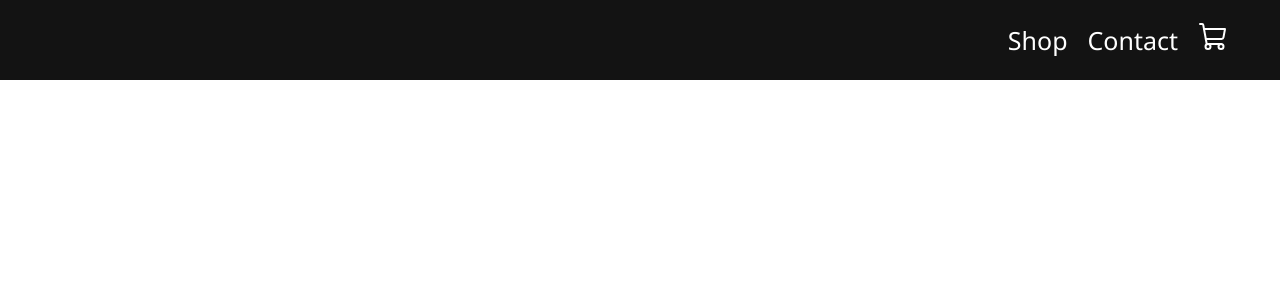
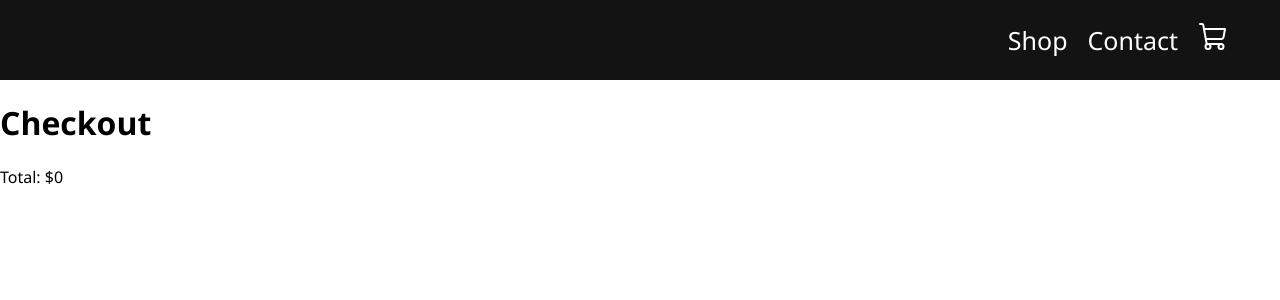
Before and after one commit to fherrera7850/suyai2, a React (Create React App) app: page /checkout in a window 1280 px wide. Before the commit this address had no page. Shown: the top 300 px of the page. Built offline with nearby package versions, Linux system fonts and the light colour scheme.

Commit message:
pagina checkout

```diff
--- a/src/App.js
+++ b/src/App.js
@@ -4,6 +4,7 @@ import { Navbar } from "./components/navbar";
 import { Shop } from "./pages/shop/shop";
 import { Contact } from "./pages/contact";
 import { Cart } from "./pages/cart/cart";
+import { Checkout } from "./pages/shop/checkout";
 import { ShopContextProvider } from "./context/shop-context";
 
 function App() {
@@ -16,6 +17,7 @@ function App() {
             <Route path="/" element={<Shop />} />
             <Route path="/contact" element={<Contact />} />
             <Route path="/cart" element={<Cart />} />
+            <Route path="/checkout" element={<Checkout />} />
           </Routes>
         </Router>
       </ShopContextProvider>
--- /dev/null
+++ b/src/pages/shop/checkout.jsx
@@ -0,0 +1,30 @@
+import React, { useContext } from "react";
+import { ShopContext } from "../../context/shop-context";
+import { CartItem } from "./../cart/cart-item";
+
+export const Checkout = () => {
+  const { cartItems, getTotalCartAmount } = useContext(ShopContext);
+  const totalAmount = getTotalCartAmount();
+  console.log("🚀 ~ Checkout ~ totalAmount:", totalAmount)
+
+  return (
+    <div className="checkout">
+      <h1>Checkout</h1>
+
+      {Object.keys(cartItems).map((itemId) => {
+        const quantity = cartItems[itemId];
+        if (quantity > 0) {
+          // Aquí puedes renderizar el componente CartItem para cada producto en el carrito
+          return <CartItem key={itemId} data={'<zxxssa'} />;
+        }
+        return null;
+      })}
+
+      <div className="total-amount">
+        <p>Total: ${totalAmount}</p>
+      </div>
+
+      {/* Otros elementos o lógica de pago */}
+    </div>
+  );
+};
```
